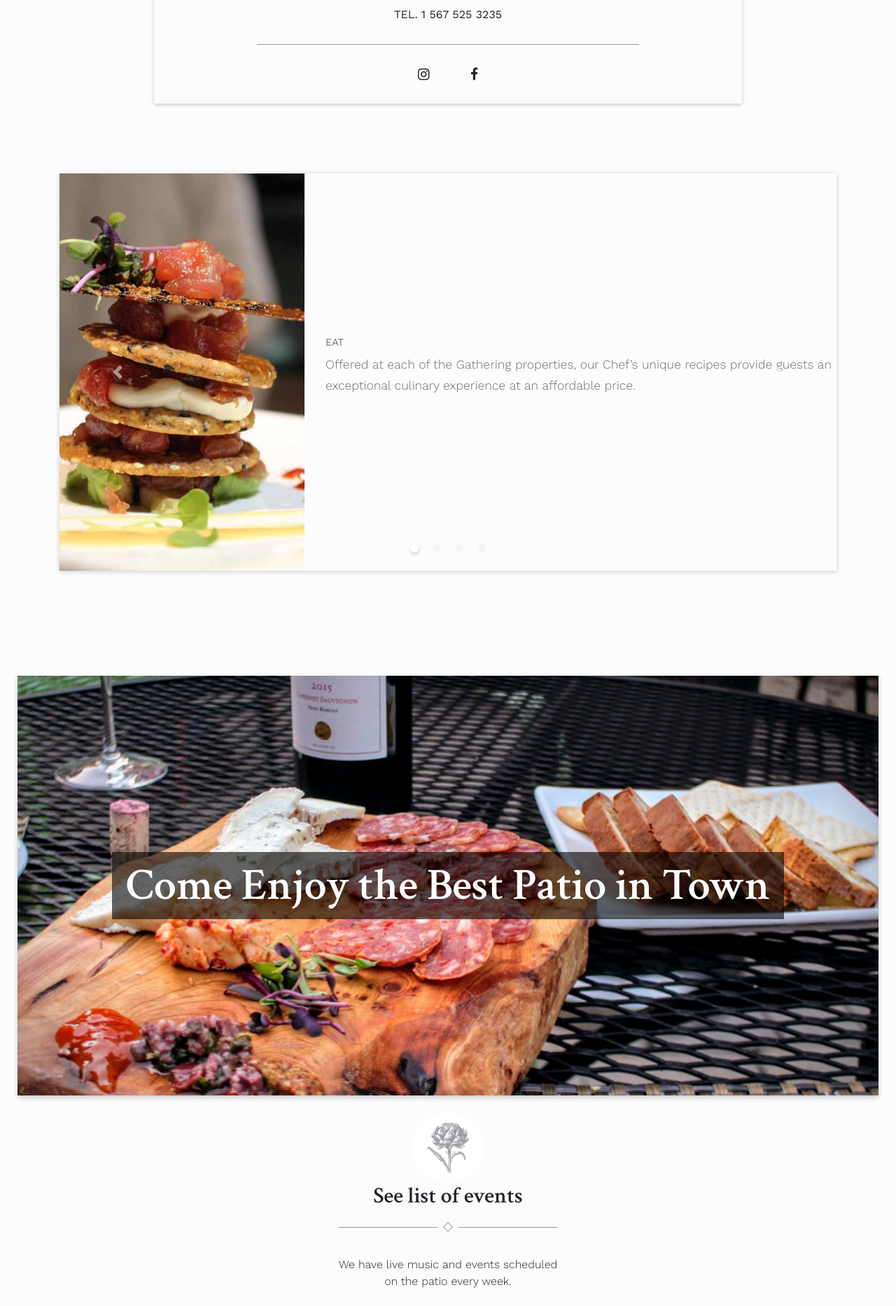
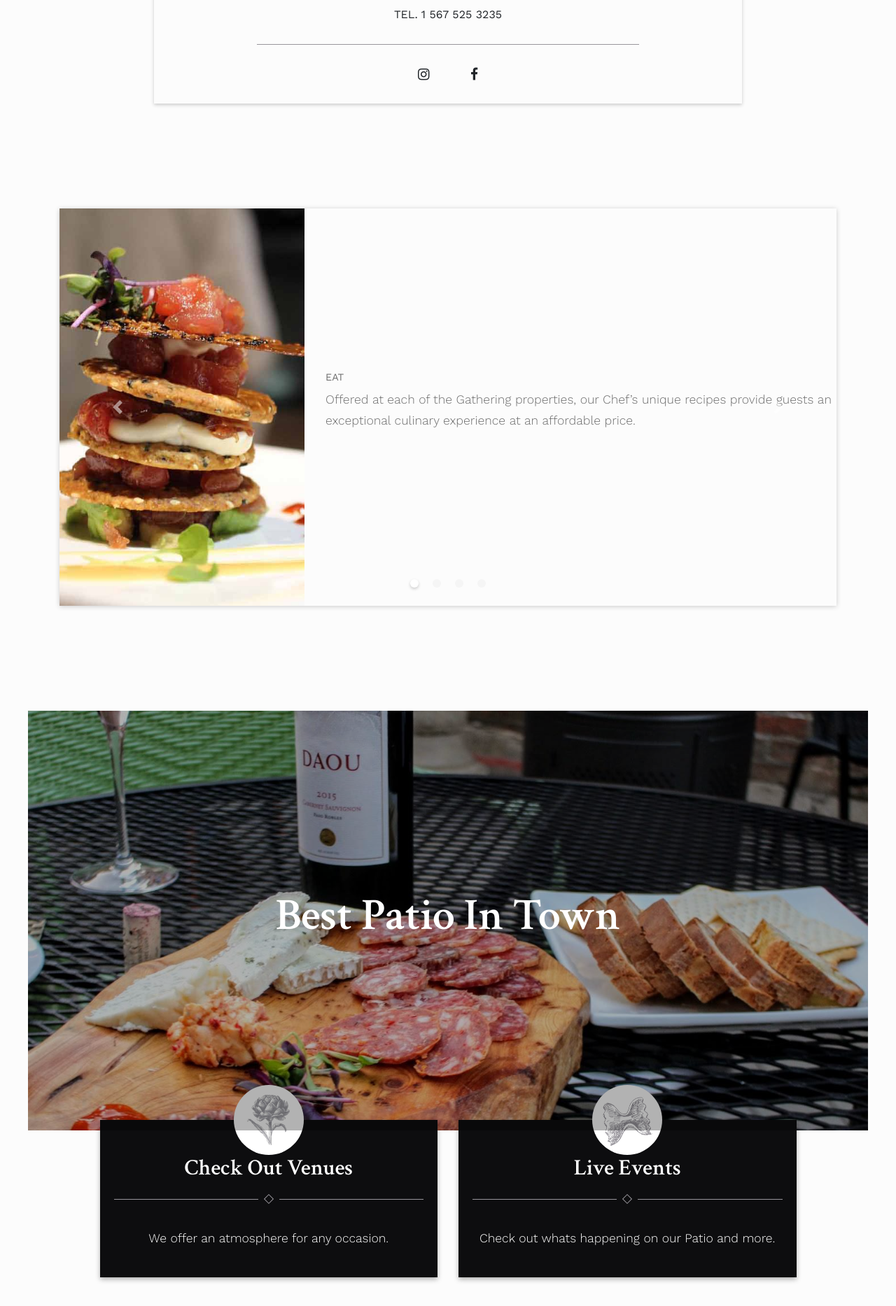
Before and after one commit to JustinLaureano/Portfolio, a Django app: page /the_gathering/ in a window 1280 px wide. Shown: the part 2287-4154 px from the top of the page at 70% size. Run offline with Django 3.2, Linux system fonts and the light colour scheme; some libraries are stand-ins or nearby versions.

Commit message:
cleaned up index page

```diff
--- a/the_gathering/static/css/style.css
+++ b/the_gathering/static/css/style.css
@@ -301,7 +301,8 @@ hr .sign-up {
 
 #carousel_menu {
     box-shadow: 0px 1px 7px rgba(0, 0, 0, 0.2);
-    margin-top: 100px;
+    margin-top: 150px;
+    margin-bottom: 150px;
 }
 
 .carousel-indicators li {
@@ -321,21 +322,6 @@ hr .sign-up {
 
 .carousel-inner {
     overflow: visible !important;
-}
-
-#hero-image {
-    background: url('../images/hero_charcuterie.jpg') no-repeat center center;
-    height: 600px;
-    margin-top: 150px;
-    box-shadow: 0px 3px 7px rgba(0, 0, 0, 0.2);
-}
-
-.hero-text {
-    width: 80%;
-    margin: auto;
-    padding: .3em;
-    color: #fff;
-    background-color: rgba(0, 0, 0, 0.6);
 }
 
 .bg-image {
@@ -374,7 +360,7 @@ hr .sign-up {
     padding-right:20px;
     background: #0d0d0f;
     margin-bottom: 75px;
-    box-shadow: 0px 3px 7px rgba(0, 0, 0, 0.2);
+    box-shadow: 0px 3px 7px rgba(0, 0, 0, 0.3);
 }
 
 .box-button img {
--- a/the_gathering/templates/the_gathering/index.html
+++ b/the_gathering/templates/the_gathering/index.html
@@ -229,40 +229,7 @@
     </div> <!-- EndCarousel -->
 </div> <!-- End Container of Carousel -->
 
-<div class="row align-items-center" id="hero-image"> <!-- Patio Hero -->
-    <div class="col">
-        <h1 class="hero-text text-center">Come Enjoy the Best Patio in Town</h1>
-    </div>
-</div> <!-- End Patio Hero -->
-
-<div class="row justify-content-center" id="event-list"><!-- List of Events -->
-    <div class="col-2"></div>
-
-    <div class="col- text-center" id="sign-up">
-
-        <img class="rounded-circle" src="{% static 'images/artwork/artichoke.jpg' %}" width="100">
-
-        <h2><a href="">See list of events</a></h2>
-
-        <div class="row"> <!-- Horizontal Rule & Diamond -->
-            <div class="col">
-                <hr class="sign-up" />
-            </div>
-            <div class="diamond">
-
-            </div>
-            <div class="col">
-                <hr class="sign-up" />
-            </div>
-        </div> <!-- End Horizontal Rule & Diamond -->
-
-        <span>We have live music and events scheduled <br/>on the patio every week.<span>
-    </div>
-
-    <div class="col-2"></div>
-</div><!-- End List of Events -->
-
-<div class="row full">
+<div class="row full"> <!-- Patio Section -->
     <div class="col-sm-12 text-center">
         <div class="bg-image flex-section justify-content-center" style="background: url({% static 'images/charcuterie_patio.jpg' %}) no-repeat center center;background-size: cover;-moz-background-size: cover;-webkit-background-size: cover;-o-background-size: cover;">
             <h1 class="content white">Best Patio In Town</h1>
@@ -313,6 +280,6 @@
             </div>
         </div>
     </div>
-</div>
+</div><!-- End Patio Section -->
 
 {% endblock %}
```
